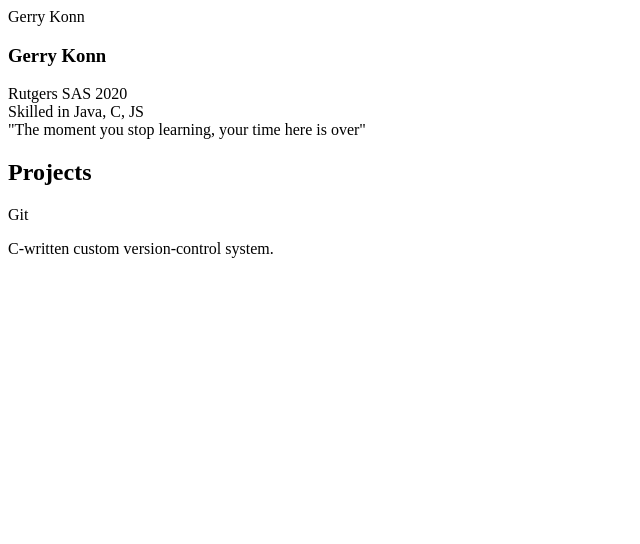
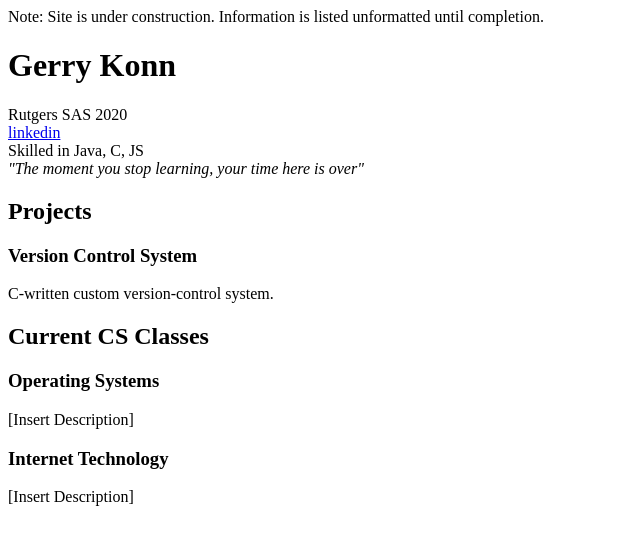
Before and after one commit to GKonn/GKonn.github.io, a plain HTML site: page index.html in a window 1280 px wide. Shown: the whole page, without its empty margins (0-640 px from the left). Drawn offline with Linux system fonts and the light colour scheme.

Commit message:
Update index.html

```diff
--- a/index.html
+++ b/index.html
@@ -1,24 +1,43 @@
+<!doctype html>
 <HTML>
-  <HEAD>Gerry Konn</HEAD>
   <BODY>
-    <h3>
+    Note: Site is under construction. Information is listed unformatted until completion.
+    <h1>
       Gerry Konn
-    </h3>
+    </h1>
     <p>
       Rutgers SAS 2020
       <br>
+      <a href="https://www.linkedin.com/in/gerry-konn/">linkedin</a>
+      <br>
       Skilled in Java, C, JS
       <br>
-      "The moment you stop learning, your time here is over"
+      <i>"The moment you stop learning, your time here is over"</i>
     </p>
     <h2>
       Projects
     </h2>
-    <h id="OS">
-      Git
-    </h>
+    <h3>
+      Version Control System
+    </h3>
     <p>
       C-written custom version-control system.
     </p>
+    <h2>
+      Current CS Classes
+    </h2>
+    <h3>
+      Operating Systems
+    </h3>
+    <p>
+      [Insert Description]
+    </p>
+    <h3>
+      Internet Technology
+    </h3>
+    <p>
+      [Insert Description]
+    </p>
+
   </BODY>
 </HTML>
```
